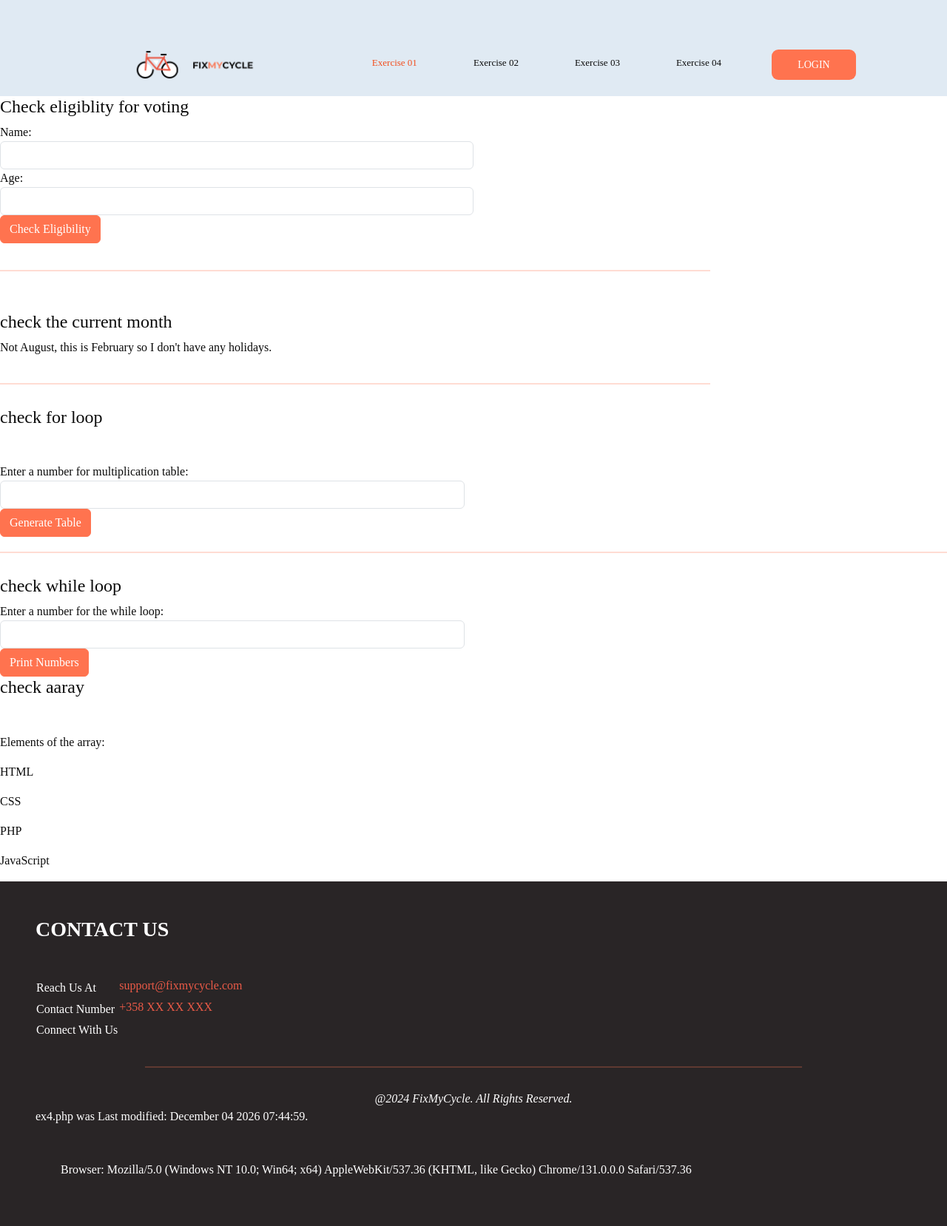
After one commit to NeeruSisodia/src, a PHP site: page /ner_tasks/ex4.php in a window 1280 px wide. The commit adds this page. Shown: the whole page at 74% size. Run offline with PHP 8.4, Linux system fonts and the light colour scheme; some web fonts are replaced.

Commit message:
exercise4 completed

```diff
--- /dev/null
+++ b/ner_tasks/ex4.php
@@ -0,0 +1,123 @@
+<?php
+$title= "Exercise 4: Control flow and loops";
+include 'header.php'; ?>
+
+
+
+    <h4>Check eligiblity for voting </h4>
+
+        <div class="col-md-6">
+            <form method="post" action="<?php echo htmlspecialchars($_SERVER["PHP_SELF"]); ?>">
+                <div class="form-group">
+                    <label for="name">Name:</label>
+                    <input type="text" class="form-control" id="name" name="name" required>
+                </div>
+                <div class="form-group">
+                    <label for="age">Age:</label>
+                    <input type="number" class="form-control" id="age" name="age" required>
+                </div>
+                <button type="submit" name="btnCheckEligibility" class="btn btn-primary">Check Eligibility</button>
+            </form>
+             <!--php script for if else statement -->
+
+            <?php
+            if ($_SERVER["REQUEST_METHOD"] == "POST" && isset($_POST['btnCheckEligibility'])) {
+                $name = $_POST['name'];
+                $age = $_POST['age'];
+
+                if ($age >= 18) {
+                    echo "<p>$name, you are eligible for voting.</p>";
+                } else {
+                    echo "<p>$name, you are not eligible for voting.</p>";
+                }
+            }
+            ?>
+
+        </div>
+
+        <hr>
+        <br>
+        <h4> check the current month </h4>
+         <!-- php script for Switch statement -->
+
+            <?php
+            $currentMonth = date("F");
+
+            switch ($currentMonth) {
+                case "August":
+                    echo "<p>It's August, so it's still holiday.</p>";
+                    break;
+                default:
+                    echo "<p>Not August, this is $currentMonth so I don't have any holidays.</p>";
+                    break;
+            }
+            ?>
+
+    <hr>
+    <h4>check for loop </h4>
+
+    <div class="row mt-5">
+        <div class="col-md-6">
+
+            <form method="post" action="<?php echo htmlspecialchars($_SERVER["PHP_SELF"]); ?>">
+                <div class="form-group">
+                    <label for="numberForLoop">Enter a number for multiplication table:</label>
+                    <input type="number" class="form-control" id="numberForLoop" name="numberForLoop" required>
+                </div>
+                <button type="submit" name="btnGenerateTable" class="btn btn-primary">Generate Table</button>
+            </form>
+          <!-- php script for ForLoop -->
+            <?php
+            if ($_SERVER["REQUEST_METHOD"] == "POST" && isset($_POST['btnGenerateTable'])) {
+                $numberForLoop= $_POST['numberForLoop'];
+                echo "<p>Multiplication Table for $numberForLoop:</p>";
+                for ($i = 1; $i <= 10; $i++) {
+                    echo "<p>$numberForLoop x $i = " . ($numberForLoop * $i) . "</p>";
+                }
+            }
+            ?>
+        </div>
+        <hr>
+        <h4>check while loop </h4>
+        <div class="col-md-6">
+
+            <form method="post" action="<?php echo htmlspecialchars($_SERVER["PHP_SELF"]); ?>">
+                <div class="form-group">
+                    <label for="numberWhileLoop">Enter a number for the while loop:</label>
+                    <input type="number" class="form-control" id="numberWhileLoop" name="numberWhileLoop" required>
+                </div>
+                <button type="submit" name="btnPrintNumbers" class="btn btn-primary">Print Numbers</button>
+            </form>
+             <!-- php script for while loop -->
+            <?php
+            if ($_SERVER["REQUEST_METHOD"] == "POST" && isset($_POST['btnPrintNumbers'])) {
+                $numberWhileLoop = $_POST['numberWhileLoop'];
+                echo "<p>Numbers from 1 to $numberWhileLoop:</p>";
+                $counter = 1;
+                while ($counter <= $numberWhileLoop) {
+                    echo "<p>$counter</p>";
+                    $counter++;
+                }
+            }
+            ?>
+        </div>
+    </div>
+
+    <h4> check aaray</h4>
+
+     <!-- php script for array -->
+    <div class="row mt-5">
+        <div class="col-md-6">
+            <?php
+            $myArray = array("HTML", "CSS", "PHP", "JavaScript");
+            echo "<p>Elements of the array:</p>";
+            foreach ($myArray as $element) {
+                echo "<p>$element</p>";
+            }
+            ?>
+        </div>
+    </div>
+
+</div>
+
+<?php include 'footer.php'; ?>
--- a/ner_tasks/header.php
+++ b/ner_tasks/header.php
@@ -34,7 +34,7 @@
                             <a class="nav-link" href="ex3.php">Exercise 03</a>
                         </li>
                         <li class="nav-item">
-                            <a class="nav-link" href="#">Exercise 04</a>
+                            <a class="nav-link" href="ex4.php">Exercise 04</a>
                         </li>
                         <li class="nav-item">
                             <button class="buttonOrg">LOGIN</button>
```
